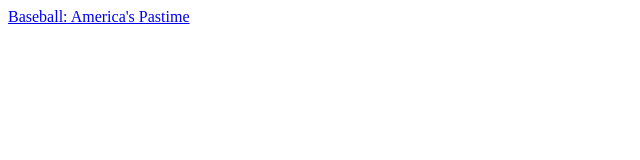
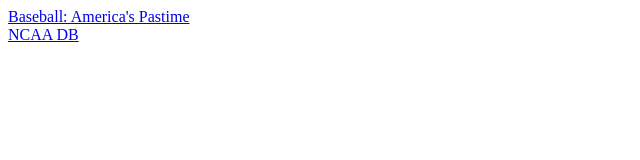
Before and after one commit to jgarzautexas/jgarzautexas.github.io, a plain HTML site: page index.html in a window 1280 px wide. Shown: the whole page, without its empty margins (0-640 px from the left). Drawn offline with Linux system fonts and the light colour scheme.

Commit message:
Update index.html

```diff
--- a/index.html
+++ b/index.html
@@ -2,3 +2,7 @@
 <a target="_blank" href="https://docs.google.com/presentation/d/1PIVaFV0XlEbfyrxtV5YRYsmra8kEMaSgLib-H6gdt60/edit#slide=id.g403f06cf83_2_0">
  Baseball: America's Pastime
 </a>
+</br>
+<a target="_blank" href="http://www.ncaa.org/about/resources/research/ncaa-demographics-database">
+ NCAA DB
+</a>
```
